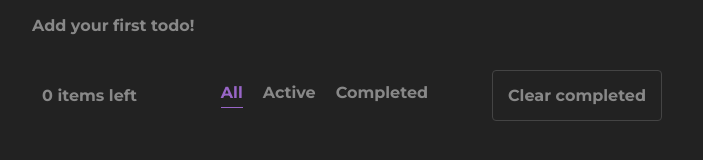
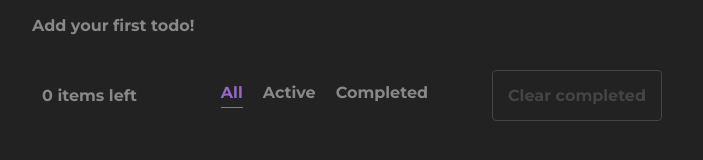
Before and after one commit to yashpandit/todo-app-react, a React (Create React App) app: page / in a window 1280 px wide. Shown: the part 190-350 px from the top of the page, without its empty margins (288-991 px from the left). Built offline with nearby package versions, Linux system fonts and the light colour scheme.

Commit message:
fix: clear completed todos button disabled state

```diff
--- a/src/components/App.tsx
+++ b/src/components/App.tsx
@@ -59,7 +59,11 @@ function App() {
       <div className='todo-actions-container'>
         <p>{filteredTodos.filter(notCompletedTodo).length} items left</p>
         <TodoFilters currentFilter={filter} updateFilter={onFilterChange} />
-        <button className='clear-completed-btn' onClick={clearCompletedTodos}>
+        <button
+          disabled={filteredTodos.filter(completedTodo).length === 0}
+          className='clear-completed-btn'
+          onClick={clearCompletedTodos}
+        >
           Clear completed
         </button>
       </div>
--- a/src/components/styles/App.css
+++ b/src/components/styles/App.css
@@ -31,3 +31,9 @@
   background: #666;
   color: beige;
 }
+
+.clear-completed-btn:disabled {
+  cursor: not-allowed;
+  background: transparent;
+  color: #444;
+}
```
